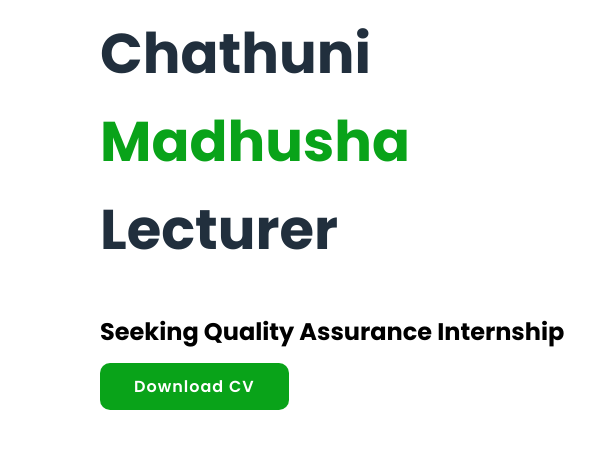
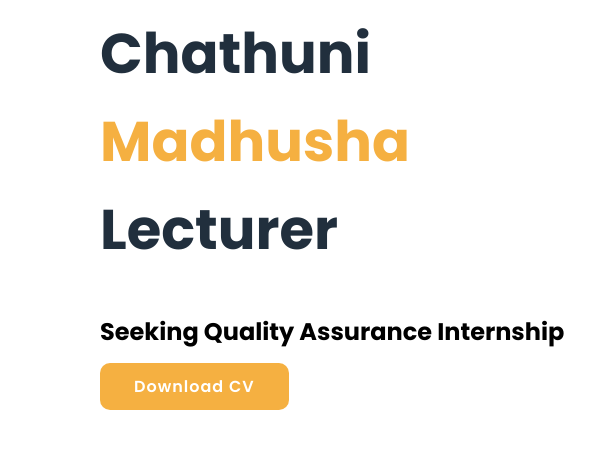
Before and after one commit to ChathuniMadhusha/My_First_portfolio, a plain HTML site: page index.html in a window 1280 px wide. Shown: the part 240-700 px from the top of the page, 0-590 px from the left. Drawn offline with nearby package versions, Linux system fonts and the light colour scheme.

Commit message:
Add files via upload

```diff
--- a/style.css
+++ b/style.css
@@ -16,7 +16,7 @@
 
 /* color */
 :root {
-    --main-color: #09a319;
+    --main-color: #f5b041;
     --second-color: #212f3d;
 }
 
```
